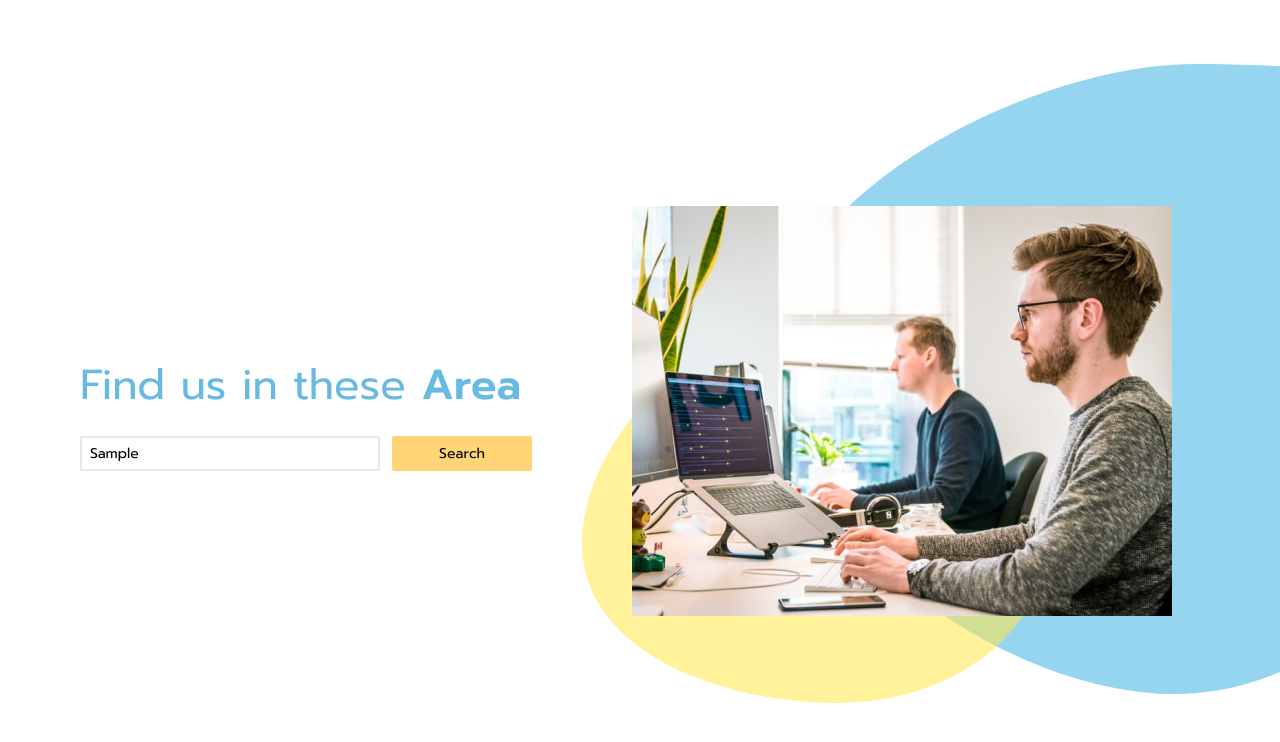
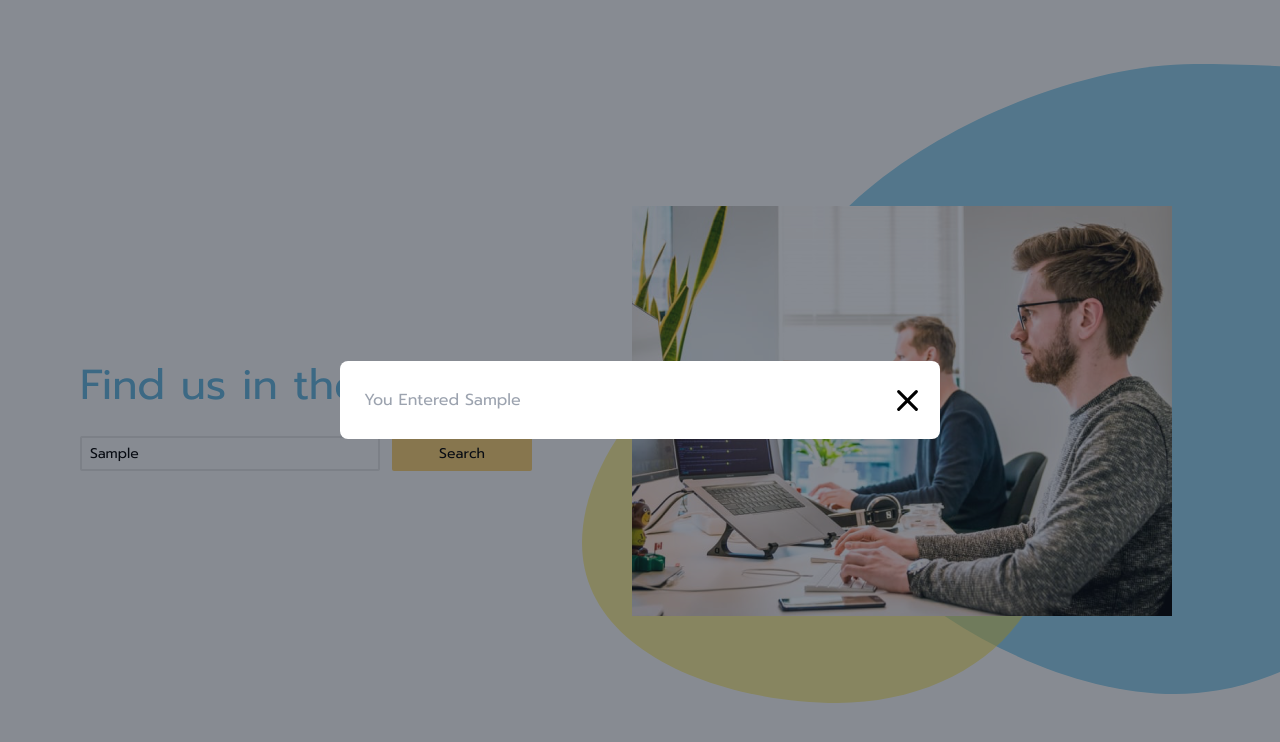
Before and after one commit to maaz-ahmed-2001/we-fresh-nextjs, a Next.js app: page / in a window 1280 px wide. Both pictures are taken after typing "Sample" into the empty fields and a click on the button "Search". Shown: the part 1972-2714 px from the top of the page. Built offline with nearby package versions, Linux system fonts and the light colour scheme.

Commit message:
Fix: applied the functionality of modal on the submit of input field or a form

```diff
--- a/src/common/components/Button/index.tsx
+++ b/src/common/components/Button/index.tsx
@@ -1,14 +1,17 @@
 type ButtonProps = {
-  children: React.ReactNode
-  className?: string
-}
+  children: React.ReactNode;
+  className?: string;
+  onClickFunc?: () => void;
+};
 
-const index = ({ children, className }: ButtonProps) => {
+const index = ({ children, className, onClickFunc }: ButtonProps) => {
   return (
-    <button className={`text-sm ${className} w-[100px] h-[35px] lg:w-[140px] rounded-sm bg-btn-bg active:scale-95`} >
+    <button
+      onClick={onClickFunc}
+      className={`text-sm ${className} w-[100px] h-[35px] lg:w-[140px] rounded-sm bg-btn-bg active:scale-95`}>
       {children}
     </button>
-  )
-}
+  );
+};
 
 export default index;
--- a/src/common/components/Icons/index.tsx
+++ b/src/common/components/Icons/index.tsx
@@ -97,3 +97,34 @@ export const CloseIcon = () => {
     </svg>
   );
 };
+
+export const CloseIconBlack = () => {
+  return (
+    <svg
+      width="100%"
+      height="100%"
+      viewBox="0 0 15 16"
+      fill="none"
+      xmlns="http://www.w3.org/2000/svg"
+    >
+      <rect
+        x="1.84326"
+        y="0.939331"
+        width="18"
+        height="2"
+        rx="1"
+        transform="rotate(45 1.84326 0.939331)"
+        fill="black"
+      />
+      <rect
+        x="14.5713"
+        y="2.35358"
+        width="18"
+        height="2"
+        rx="1"
+        transform="rotate(135 14.5713 2.35358)"
+        fill="black"
+      />
+    </svg>
+  );
+};
--- a/src/common/components/Layout/Header/index.tsx
+++ b/src/common/components/Layout/Header/index.tsx
@@ -1,9 +1,9 @@
 import Link from "next/link";
 import React, { useEffect, useState } from "react";
 // Components
-import SectionWrapper from "../../SectionWrapper";
 import { CloseIcon, ThreeBars, WeFreshLogoSvg } from "../../Icons";
 import NavbarSmall from "../../MobileScreenNavbar";
+import SectionWrapper from "../../SectionWrapper";
 // Hooks
 import { useMediaQuery } from "../../../../utils/UseMediaQuery";
 
--- /dev/null
+++ b/src/common/components/Modal/index.tsx
@@ -0,0 +1,41 @@
+import React, { useEffect } from "react";
+// Components
+import { CloseIconBlack } from "../Icons";
+
+type ModalProps = {
+  isOpen: boolean;
+  onClose: () => void;
+  children: React.ReactNode;
+};
+
+const Modal: React.FC<ModalProps> = ({ isOpen, onClose, children }) => {
+  useEffect(() => {
+    if (!isOpen) {
+      document
+        .querySelector<HTMLBodyElement>("body")!
+        .classList.remove("overflow-hidden");
+    } else {
+      document
+        .querySelector<HTMLBodyElement>("body")!
+        .classList.add("overflow-hidden");
+    }
+  }, [isOpen]);
+
+  if (!isOpen) return null;
+
+  return (
+    <div className="fixed inset-0 flex items-center justify-center z-50">
+      <div onClick={onClose} className="modal-overlay fixed inset-0 bg-gray-900 opacity-50"></div>
+      <div className="modal-content relative z-[70] bg-white w-full max-w-[600px] mx-3 rounded-lg p-6">
+        {children}
+        <button
+          className="modal-close absolute w-[25px] h-[25px] top-[35%] right-5 text-gray-500 hover:text-gray-800"
+          onClick={onClose}>
+          <CloseIconBlack />
+        </button>
+      </div>
+    </div>
+  );
+};
+
+export default Modal;
--- a/src/containers/FindUsSection/index.tsx
+++ b/src/containers/FindUsSection/index.tsx
@@ -1,23 +1,39 @@
 import React, { useState } from "react";
 // Components
 import ActionButton from "../../common/components/Button";
-import FlexCenter from '../../common/components/FlexCenter';
+import FlexCenter from "../../common/components/FlexCenter";
+import Modal from "../../common/components/Modal";
 import SectionHeadings from "../../common/components/SectionHeadings";
 import SectionWrapper from "../../common/components/SectionWrapper";
-import SvgWrapper from '../../common/components/SvgWrapper';
+import SvgWrapper from "../../common/components/SvgWrapper";
 import TextInput from "../../common/components/Input";
 
 const index = () => {
   const [area, setArea] = useState<string>();
+  const [isOpen, setIsOpen] = useState(false);
+
+  const handleCloseModal = () => {
+    setIsOpen(false);
+  };
+
+  const handelSubmit = () => {
+    if (!area) {
+      return alert("Please Enter a Specific Value");
+    }
+    setIsOpen(true);
+  };
 
   const handleChange = (event: React.ChangeEvent<HTMLInputElement>): void => {
-    setArea(event.target.value)
-  }
-
+    setArea(event.target.value);
+  };
 
   return (
     // WRAPPER
     <SectionWrapper className="h-full md:max-h-[702px] lg:pt-[154px] lg:pb-[135px] !flex items-center overflow-hidden justify-center">
+      {/* MODAL */}
+      <Modal isOpen={isOpen} onClose={handleCloseModal}>
+        <p>You Entered {area}</p>
+      </Modal>
       <FlexCenter className="md:my-24 gap-28 md:gap-16 flex-col md:!flex-row h-[calc(100%-80px)] w-full md:w-[calc(100%-80px)] !justify-evenly overflow-x-visible">
         {/* FORM */}
         <div className="flex w-full max-w-[460px] gap-4 flex-col">
@@ -35,25 +51,35 @@ const index = () => {
               onChangeFunc={handleChange}
               height="35px"
             />
-            <ActionButton className="h-[35px]">Search</ActionButton>
+            <ActionButton onClickFunc={handelSubmit} className="h-[35px]">Search</ActionButton>
           </FlexCenter>
         </div>
         {/* IMAGE */}
         <div className="h-full max-h-[207px] sm:max-h-[350px] md:max-h-[420px] lg:max-h-[702px]  w-full max-w-[694px] flex items-center justify-center  ">
           <div className="flex-1 w-full h-[207px] sm:h-full max-w-[310px] sm:max-w-[420px] md:max-w-[540px] overflow-visible">
-              <img className='w-full h-full' src='/FindUsSectionAssets/lab.png' alt='lab' />
+            <img
+              className="w-full h-full"
+              src="/FindUsSectionAssets/lab.png"
+              alt="lab"
+            />
           </div>
         </div>
       </FlexCenter>
       {/* SVG DIVS */}
       {/* BLUE COLORED SVG */}
       <div className="absolute h-[315px] sm:h-[580px] lg:h-[630px] w-[404px] lg:w-[500px] xl:w-[807px] -z-20 top-[40%] sm:top-[17%] md:top-[1%] lg:top-[4%] xl:top-[2%] right-[0%] sm:right-[0%] md:right-[-8%] lg:right-[-10%] xl:right-[-12%]">
-        <SvgWrapper className='relative h-full w-full ' src='/FindUsSectionAssets/Blue.svg' />
+        <SvgWrapper
+          className="relative h-full w-full "
+          src="/FindUsSectionAssets/Blue.svg"
+        />
       </div>
       {/* YELLOW COLOURED SVG */}
-      <div className="absolute h-[199px] sm:h-[297px] lg:h-[397px] w-[234px] sm:w-[300px] lg:w-[400px] xl:w-[468px] bottom-[-4%] sm:bottom-[-4%] md:bottom-[17%] lg:bottom-[10%] xl:bottom-[7%] right-[38%] sm:right-[25%] md:right-[15%] lg:right-[9%] xl:right-[18%] -z-10" >
+      <div className="absolute h-[199px] sm:h-[297px] lg:h-[397px] w-[234px] sm:w-[300px] lg:w-[400px] xl:w-[468px] bottom-[-4%] sm:bottom-[-4%] md:bottom-[17%] lg:bottom-[10%] xl:bottom-[7%] right-[38%] sm:right-[25%] md:right-[15%] lg:right-[9%] xl:right-[18%] -z-10">
         {/* <FindUsSectionYellowSvg /> */}
-        <SvgWrapper className='relative h-full w-full ' src='/FindUsSectionAssets/Yellow.svg' />
+        <SvgWrapper
+          className="relative h-full w-full "
+          src="/FindUsSectionAssets/Yellow.svg"
+        />
       </div>
     </SectionWrapper>
   );
--- a/src/containers/Hero/index.tsx
+++ b/src/containers/Hero/index.tsx
@@ -1,3 +1,4 @@
+import Link from "next/link";
 import React, { useState } from "react";
 // Components
 import ActionButton from "../../common/components/Button";
@@ -5,19 +6,38 @@ import { AppleIconSvg } from "../../common/components/Icons";
 import FlexCenter from "../../common/components/FlexCenter";
 import FlexColumn from "../../common/components/FlexColumn";
 import InputComponent from "../../common/components/Input";
+import Modal from "../../common/components/Modal";
 import SectionWrapper from "../../common/components/SectionWrapper";
 import SvgWrapper from "../../common/components/SvgWrapper";
-import Link from "next/link";
 
 const index = () => {
   const [number, setNumber] = useState<number>();
-  const handleChange = (event: React.ChangeEvent<HTMLInputElement>): void => {
-    setNumber(Number(event.target.value));
+  const [isOpen, setIsOpen] = useState(false);
+
+  const handleCloseModal = () => {
+    setIsOpen(false);
+  };
+
+  const handelSubmit = () => {
+    if (!number) {
+      return alert("Please Enter a Specific Value");
+    }
+    setIsOpen(true);
+  };
+
+  const handleChange = ({
+    target,
+  }: React.ChangeEvent<HTMLInputElement>): void => {
+    setNumber(Number(target.value));
   };
 
   return (
     // HERO SECTION
     <SectionWrapper className="flex items-center pt-24 justify-center overflow-hidden">
+      {/* MODAL */}
+      <Modal isOpen={isOpen} onClose={handleCloseModal}>
+        <p>You Entered {number}</p>
+      </Modal>
       {/* SVG'S */}
       {/* THE LEFT BLUE ONE */}
       <SvgWrapper
@@ -62,7 +82,9 @@ const index = () => {
               width="300px"
               placeholder="Enter Phone Number."
             />
-            <ActionButton className="h-[35px]">Send</ActionButton>
+            <ActionButton className="h-[35px]" onClickFunc={handelSubmit}>
+              Send
+            </ActionButton>
           </FlexCenter>
           {/* SOCIAL ICONS */}
           <FlexColumn className="lg:gap-[24px] gap-[10px] md:gap[17px] lg:!items-start">
@@ -75,7 +97,9 @@ const index = () => {
                 <AppleIconSvg height="100%" width="100%" />
               </Link>
               {/* GOOGLE PLAYSTORE ICON */}
-              <Link href={'https://play.google.com/'} className="w-[45px] h-[45px]" >
+              <Link
+                href={"https://play.google.com/"}
+                className="w-[45px] h-[45px]">
                 <SvgWrapper
                   src="/HeroSectionPng/Googleplay.png"
                   className="relative cursor-pointer h-full w-full"
--- a/src/containers/WeFreshBusinessSection/index.tsx
+++ b/src/containers/WeFreshBusinessSection/index.tsx
@@ -1,25 +1,46 @@
 import React, { useState } from "react";
 // Components
 import ActionButton from "../../common/components/Button";
-import FlexCenter from '../../common/components/FlexCenter';
+import FlexCenter from "../../common/components/FlexCenter";
 import FlexColumn from "../../common/components/FlexColumn";
+import Modal from "../../common/components/Modal";
 import TextInput from "../../common/components/Input";
 import SectionHeadings from "../../common/components/SectionHeadings";
 import SectionWrapper from "../../common/components/SectionWrapper";
 
 const index = () => {
   const [number, setNumber] = useState<number>();
+  const [isOpen, setIsOpen] = useState(false);
+
+  const handleCloseModal = () => {
+    setIsOpen(false);
+  };
+
+  const handelSubmit = () => {
+    if (!number) {
+      return alert("Please Enter a Specific Value");
+    }
+    setIsOpen(true);
+  };
 
   const handleChange = (event: React.ChangeEvent<HTMLInputElement>): void => {
-    setNumber(Number(event.target.value))
-  }
+    setNumber(Number(event.target.value));
+  };
 
   return (
     <SectionWrapper className="pt-[88px] pb-[103px]">
+      {/* MODAL */}
+      <Modal isOpen={isOpen} onClose={handleCloseModal}>
+        <p>You Entered {number}</p>
+      </Modal>
       <FlexColumn className="gap-4">
         {/* DESCRIPTIONS */}
         <FlexColumn className="p-4 gap-3">
-          <SectionHeadings normalText="for business" orientation="revert" boldText="WeFresh" />
+          <SectionHeadings
+            normalText="for business"
+            orientation="revert"
+            boldText="WeFresh"
+          />
           <p className="w-full md:max-w-[540px] text-center">
             Lorem ipsum dolor sit amet, consectetur adipiscing elit, sed do
             eiusmod tempor incididunt ut labore et dolore magna aliqua.
@@ -35,7 +56,7 @@ const index = () => {
             width="300px"
             height="35px"
           />
-          <ActionButton className="h-[35px]">Send</ActionButton>
+          <ActionButton onClickFunc={handelSubmit} className="h-[35px]">Send</ActionButton>
         </FlexCenter>
       </FlexColumn>
     </SectionWrapper>
```
